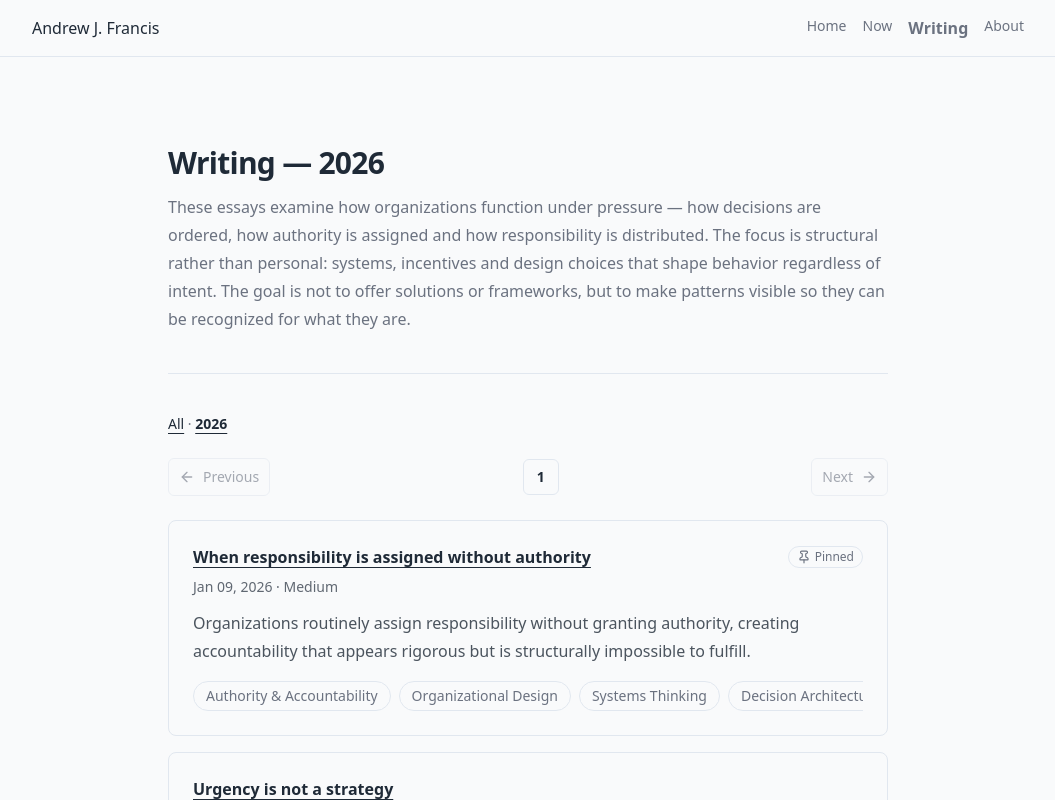
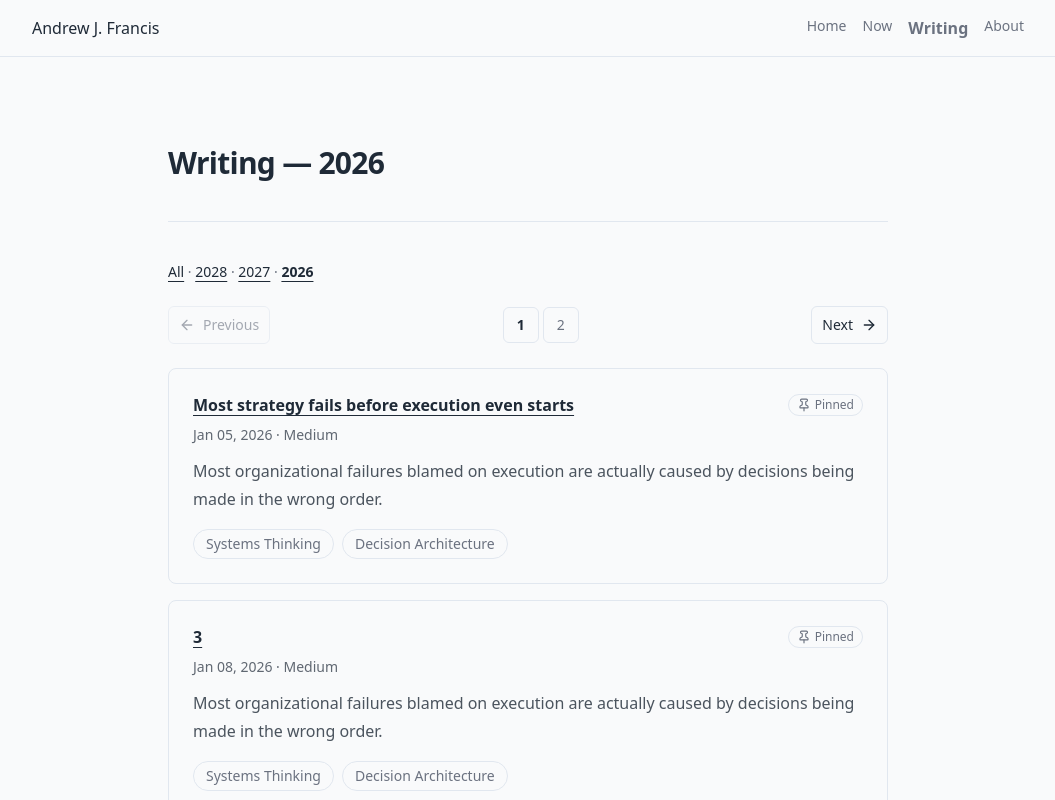
Before and after one commit to andrewjfrancis/andrewjfrancis-site, a Next.js app: page /writing/2026 in a window 1280 px wide. Shown: the top 800 px of the page, without its empty margins (112-1167 px from the left). Built offline with nearby package versions, Linux system fonts and the light colour scheme.

Commit message:
update: remove header paragraphs on writing  pagination pages
Remove header paragraphs on writing pagination pages except for tag pages to improve page navigation usability

Signed-off-by: Andrew J. Francis <mail@andrewjfrancis.com>

```diff
--- a/app/writing/[year]/page.tsx
+++ b/app/writing/[year]/page.tsx
@@ -62,15 +62,6 @@ export default async function WritingYearPage({
         <h1 className="text-3xl font-semibold tracking-tight">
           Writing — {year}
         </h1>
-        <p className="text-base leading-7 text-muted-foreground">
-          These essays examine how organizations function under pressure — how
-          decisions are ordered, how authority is assigned and how
-          responsibility is distributed. The focus is structural rather than
-          personal: systems, incentives and design choices that shape behavior
-          regardless of intent. The goal is not to offer solutions or
-          frameworks, but to make patterns visible so they can be recognized for
-          what they are.
-        </p>
       </header>
 
       <hr className="my-10" />
--- a/app/writing/[year]/page/[page]/page.tsx
+++ b/app/writing/[year]/page/[page]/page.tsx
@@ -79,15 +79,6 @@ export default async function WritingYearPagedPage({
         <h1 className="text-3xl font-semibold tracking-tight">
           Writing — {year}
         </h1>
-        <p className="text-base leading-7 text-muted-foreground">
-          These essays examine how organizations function under pressure — how
-          decisions are ordered, how authority is assigned and how
-          responsibility is distributed. The focus is structural rather than
-          personal: systems, incentives and design choices that shape behavior
-          regardless of intent. The goal is not to offer solutions or
-          frameworks, but to make patterns visible so they can be recognized for
-          what they are.
-        </p>
       </header>
 
       <hr className="my-10" />
--- a/app/writing/_data/articles.ts
+++ b/app/writing/_data/articles.ts
@@ -402,8 +402,8 @@ export const ARTICLES_TEST: Article[] = [
 ];
 
 // Choose active dataset (flip this line whenever you want)
-//export const ARTICLES: Article[] = ARTICLES_TEST;
-export const ARTICLES: Article[] = ARTICLES_REAL;
+export const ARTICLES: Article[] = ARTICLES_TEST;
+//export const ARTICLES: Article[] = ARTICLES_REAL;
 
 // ---------- helpers (deterministic, boring, correct)
 
--- a/app/writing/page/[page]/page.tsx
+++ b/app/writing/page/[page]/page.tsx
@@ -66,14 +66,6 @@ export default async function WritingPagedIndex({
     <PageShell>
       <header className="space-y-3">
         <h1 className="text-3xl font-semibold tracking-tight">Writing</h1>
-        <p className="text-base leading-7 text-muted-foreground">
-          These essays examine how organizations function under pressure — how
-          decisions are ordered, authority is assigned and responsibility is
-          distributed. The focus is structural rather than personal: systems,
-          incentives and design choices that shape behavior regardless of
-          intent. The goal is not to offer solutions or frameworks, but to make
-          patterns visible so they can be recognized for what they are.
-        </p>
       </header>
 
       {/* Keep spacing consistent with /writing */}
```
